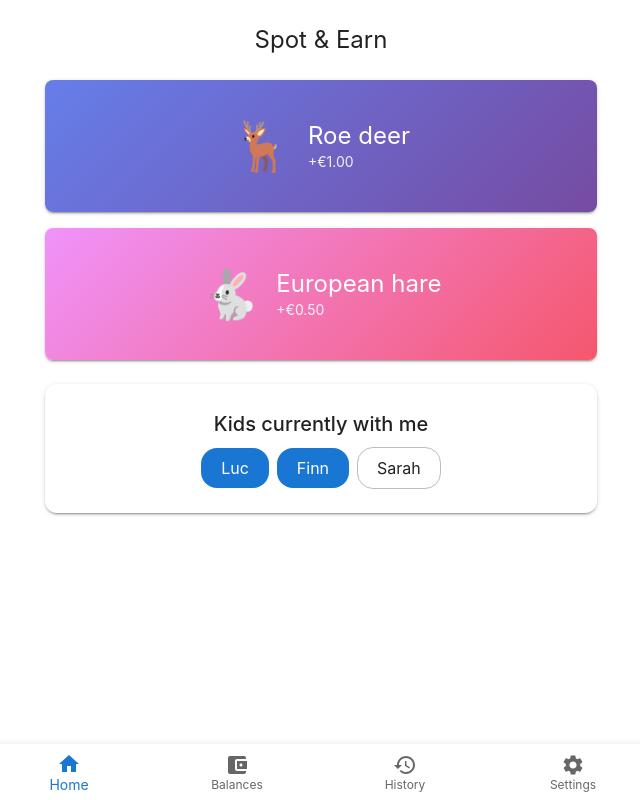
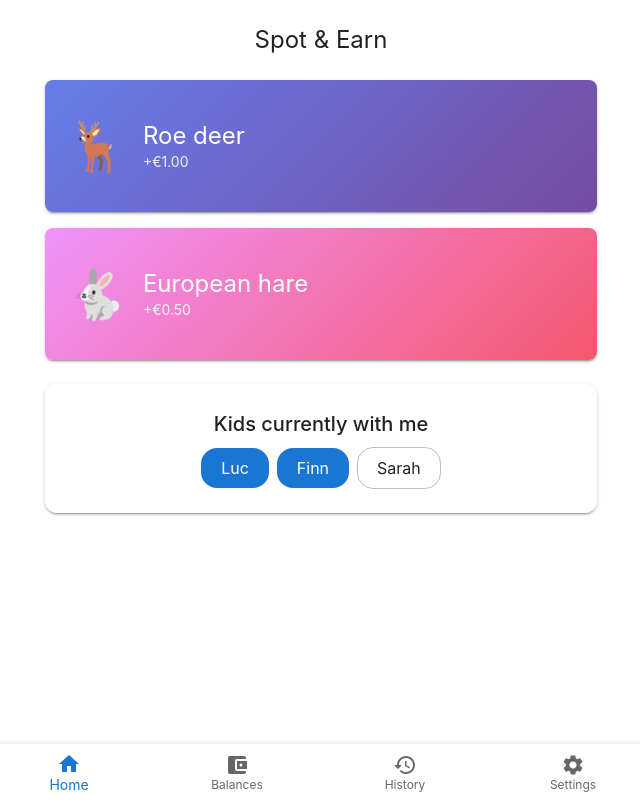
Before and after one commit to elcriz/spot-and-earn, a React (Vite) app: page / in a window 1280 px wide. Both pictures are taken after a click on the button "Home". Shown: the whole page, without its empty margins (319-959 px from the left). Built offline with nearby package versions, Linux system fonts and the light colour scheme; the HTML template or start-up script is replaced by a standard one.

Commit message:
Left-align animal button content

```diff
--- a/src/pages/HomePage.tsx
+++ b/src/pages/HomePage.tsx
@@ -65,12 +65,13 @@ export default function HomePage() {
             sx={{
               fontSize: '1.5rem',
               py: 3,
+              justifyContent: 'flex-start',
               background: hasActiveChildren
                 ? 'linear-gradient(135deg, #667eea 0%, #764ba2 100%)'
                 : undefined,
             }}
           >
-            <Box sx={{ display: 'flex', alignItems: 'center', gap: 2 }}>
+            <Box sx={{ display: 'flex', alignItems: 'center', justifyContent: 'flex-start', gap: 2 }}>
               <span style={{ fontSize: '3rem' }}>{ANIMAL_EMOJIS.deer}</span>
               <Box sx={{ textAlign: 'left' }}>
                 <Typography variant="h5" component="div">
@@ -92,12 +93,13 @@ export default function HomePage() {
             sx={{
               fontSize: '1.5rem',
               py: 3,
+              justifyContent: 'flex-start',
               background: hasActiveChildren
                 ? 'linear-gradient(135deg, #f093fb 0%, #f5576c 100%)'
                 : undefined,
             }}
           >
-            <Box sx={{ display: 'flex', alignItems: 'center', gap: 2 }}>
+            <Box sx={{ display: 'flex', alignItems: 'center', justifyContent: 'flex-start', gap: 2 }}>
               <span style={{ fontSize: '3rem' }}>{ANIMAL_EMOJIS.hare}</span>
               <Box sx={{ textAlign: 'left' }}>
                 <Typography variant="h5" component="div">
```
Also changed, not shown: index.html (line endings or trailing spaces).
